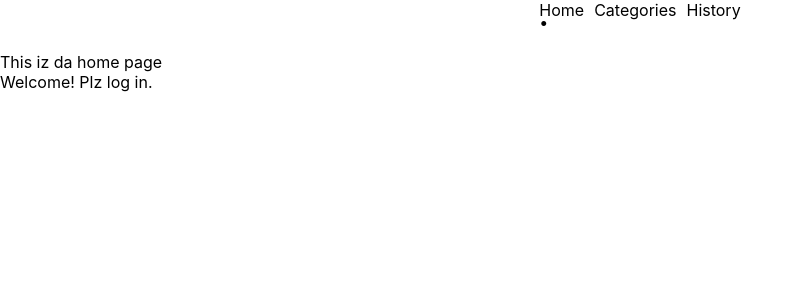
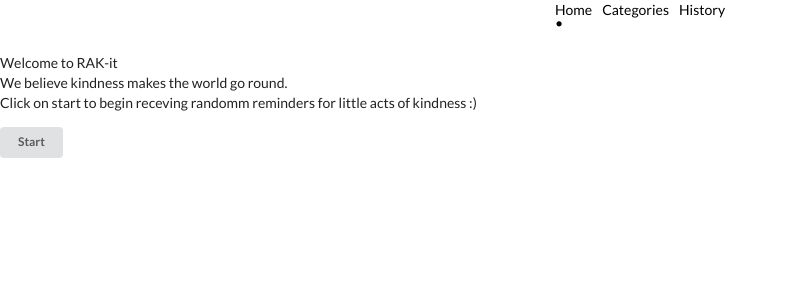
Before and after one commit to chlorox416/react-rak-front, a React (Create React App) app: page /home in a window 1280 px wide. Shown: the top 300 px of the page, without its empty margins (0-803 px from the left). Built offline with nearby package versions, Linux system fonts and the light colour scheme; no server answers.

Commit message:
save before combine

```diff
--- a/package.json
+++ b/package.json
@@ -6,10 +6,15 @@
     "@testing-library/jest-dom": "^5.11.4",
     "@testing-library/react": "^11.1.0",
     "@testing-library/user-event": "^12.1.10",
+    "date-fns": "^2.16.1",
     "react": "^17.0.1",
     "react-dom": "^17.0.1",
+    "react-nice-dates": "^3.0.7",
     "react-router-dom": "^5.2.0",
     "react-scripts": "4.0.1",
+    "rsuite": "^4.8.6",
+    "semantic-ui-css": "^2.4.1",
+    "semantic-ui-react": "^2.0.1",
     "web-vitals": "^0.2.4"
   },
   "scripts": {
--- a/src/App.js
+++ b/src/App.js
@@ -7,8 +7,11 @@ import KindnessForm from "./components/KindnessForm";
 import Search from "./components/Search";
 import "./App.css";
 import Header from "./Header";
+import 'semantic-ui-css/semantic.min.css'
 
-class App extends Component {
+
+
+class App extends React.Component {
   state = {
     kindnessArray: [],
     usersArray: [],
--- a/src/components/CategoryCard.js
+++ b/src/components/CategoryCard.js
@@ -19,10 +19,11 @@ class CategoryCard extends React.Component {
     render() {
         return (
             <div className="card">
-                <h3>{this.props.kindnessObj.category}</h3>
-                <p>{this.props.kindnessObj.act}</p>
-                <button onClick={() => this.props.removeHandler(this.props.kindnessObj.id)}>Delete</button><></>
-                {this.state.clicked? <button onClick={this.toggleHandler}>Scheduled!</button> : <button onClick={this.toggleHandler} >Remind me!</button>}
+                <div class="ui container"></div>
+                <h3>{this.props.kindnessObj.act}</h3>
+                <p>Categtory: {this.props.kindnessObj.category}</p>
+                <button class="ui tiny button" onClick={() => this.props.removeHandler(this.props.kindnessObj.id)}>Delete</button><></>
+                {this.state.clicked? <button class="ui tiny button" onClick={this.toggleHandler}>Scheduled!</button> : <button class="ui tiny button" onClick={this.toggleHandler} >Remind me!</button>}
             </div>
         )
     }
--- a/src/components/CategoryContainer.js
+++ b/src/components/CategoryContainer.js
@@ -12,13 +12,13 @@ const CategoryContainer = (props) => {
     ));
   };
   console.log(props.kindnessArray);
+
+
   return (
     <>
-      {/* <form>
-        <input value="Seach here" /> <br></br>
-      </form> */}
 
-      <div className="list"> {renderKindnesses()}</div>
+      <div class="ui divider"></div>
+      <div class="ui container" className="list"> {renderKindnesses()}</div>
     </>
   );
 };
--- a/src/components/Homepage.js
+++ b/src/components/Homepage.js
@@ -1,12 +1,20 @@
 import React, { Component } from 'react'
+import { Link } from "react-router-dom";
 
 export default class homepage extends Component {
     render() {
         return (
             <div>
                 <br></br>
-                    This iz da home page<br></br>
-                    Welcome! Plz log in.
+                    <p>
+                        Welcome to RAK-it<br></br>
+                        We believe kindness makes the world go round.<br></br>
+                        Click on start to begin receving randomm reminders for little acts of kindness :)
+                    </p>
+                    <Link to="/categories"><button class="ui tiny button">Start</button></Link>
+                {/* <button class="ui tiny button" onClick={() => this.props.removeHandler(this.props.kindnessObj.id)}>Delete</button><></> */}
+
+
             </div>
         )
     }
--- a/src/components/TaskCard.js
+++ b/src/components/TaskCard.js
@@ -25,11 +25,11 @@ class TaskCard extends React.Component {
 
         return (
             <div className="card">
-                <h3>Date Completed: {this.props.taskObj.date}</h3>
+                <h3>Date: {this.props.taskObj.date}</h3>
                 <p>Category: {this.props.taskObj.kindness.category}</p>
                 <p>{this.props.taskObj.note}</p>
                 <p>Action: {this.props.taskObj.kindness.act} </p>
-                {this.props.taskObj.completion ? <button onClick={this.toggleHandler}>"~RAKed IT!~"</button> : <button onClick={this.toggleHandler} >"Say No More!"</button>}
+                {this.props.taskObj.completion ? <button class="ui tiny button" onClick={this.toggleHandler}>Completed!</button> : <button class="ui tiny button" onClick={this.toggleHandler} >Pending</button>}
                 {/* {this.props.taskObj.completion ? <p>{"~RAKed IT!~"}</p> : <button onClick={()=>this.props.completeHandler(this.props.taskObj.id)} >"Say No More!"</button>} */}
 
 
--- a/src/components/TaskContainer.js
+++ b/src/components/TaskContainer.js
@@ -30,4 +30,4 @@ export const TaskContainer = (props) => {
 
 
 
-export default TaskContainer
+export default TaskContainer;
```
Also changed, not shown: 2 other files (tests, documents, lock files or other folders).
